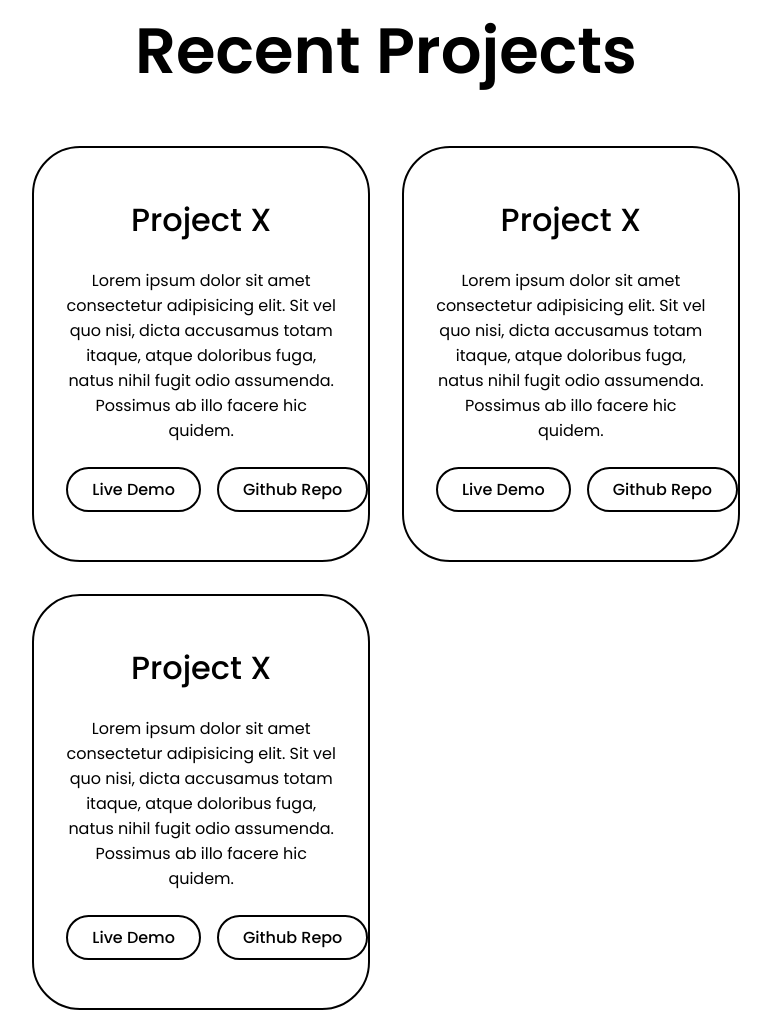
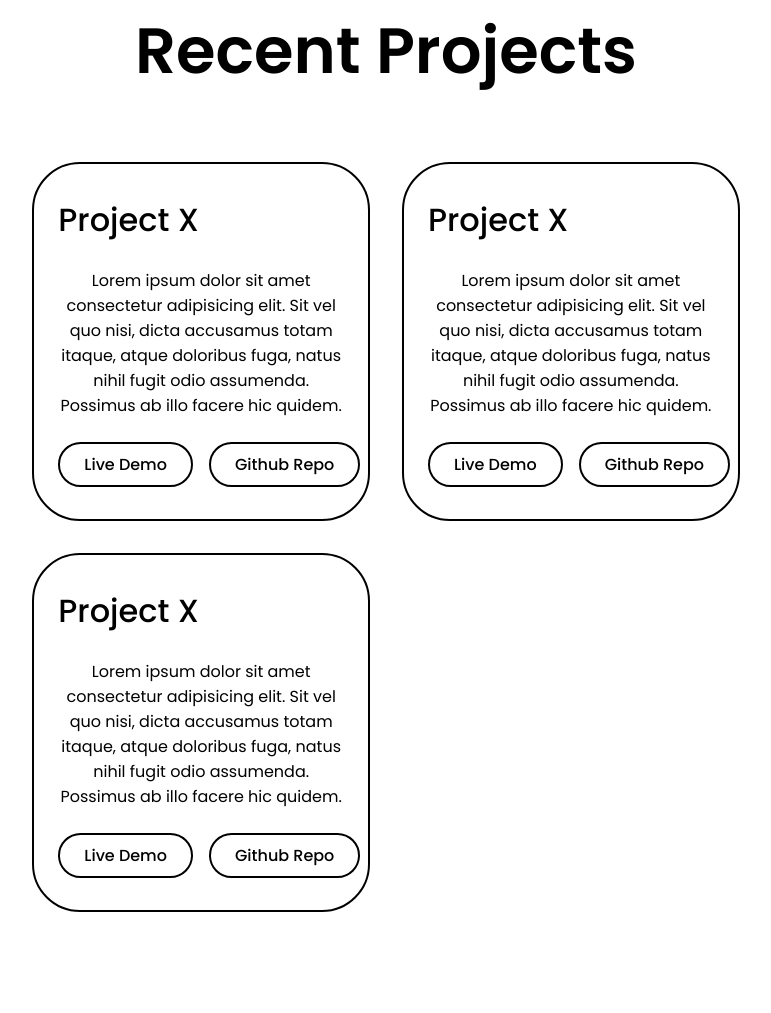
Before and after one commit to mphanhthalath/mphanhthalath.github.io, a plain HTML site: page index.html in a window 1280 px wide. Shown: the part 2446-3459 px from the top of the page, without its empty margins (254-1025 px from the left). Drawn offline with Linux system fonts and the light colour scheme.

Commit message:
Change to project card

```diff
--- a/style.css
+++ b/style.css
@@ -271,21 +271,21 @@ section{
 /* Center align the grid content */
 .project-grid {
     display: grid;
-    grid-template-columns: repeat(auto-fit, minmax(300px, 1fr));
+    grid-template-columns: repeat(auto-fit, minmax(300px, 1fr)); /* Responsive two-column layout */
     gap: 2rem;
-    padding: 0 1rem; /* Adds small padding to prevent overflow on small screens */
+    padding: 1rem; /* Adds small padding to prevent overflow on small screens */
     max-width: 100%; /* Ensures grid doesn’t exceed screen width */
     box-sizing: border-box;
     overflow-x: hidden; /* Prevents any overflow from grid content */
 }
 
 .project-card{
-    padding: 3rem 2rem;
+    padding: 2rem 1.5rem;
     width: 100%; /* Ensures each card stays within grid boundaries */
     display: flex;
     flex-direction: column;
-    align-items: center;
-    justify-content: center;
+    align-items: baseline;
+    justify-content: left;
     text-align: center;
     gap: 1.5rem;
     border: 2px solid black;
@@ -494,3 +494,8 @@ footer ul li a{
         gap: 1rem;
     }
 }
+@media (max-width: 400px) {
+    .project-grid {
+        grid-template-columns: 1fr; /* Switch to single column */
+    }
+}
```
